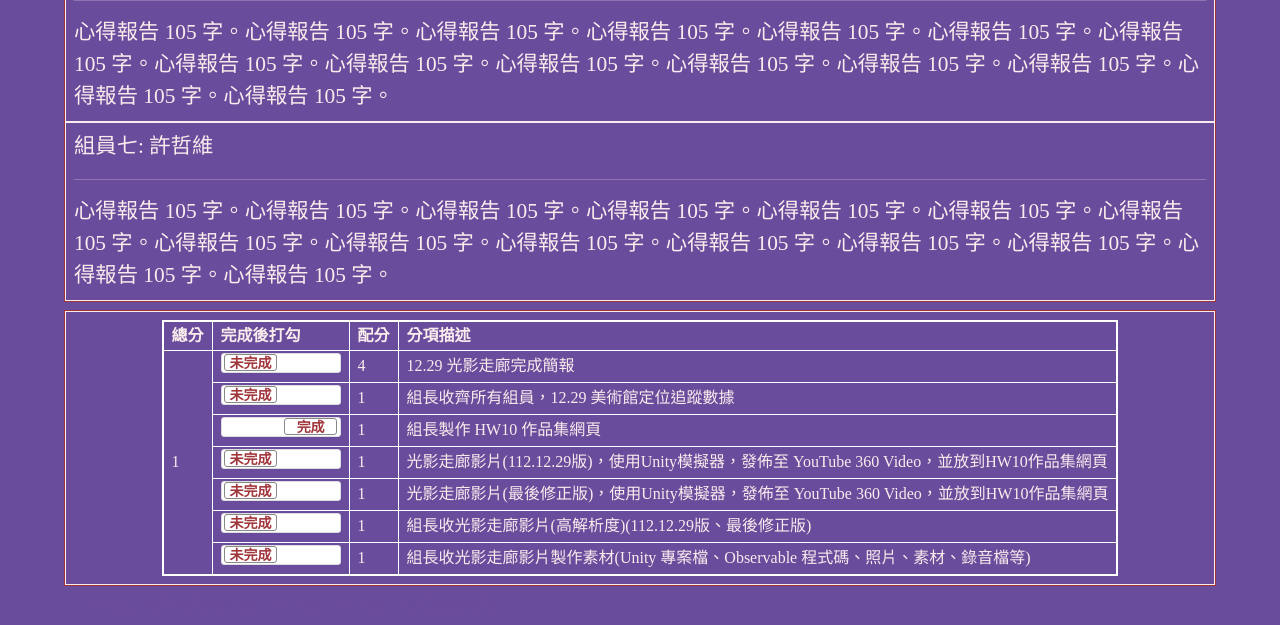
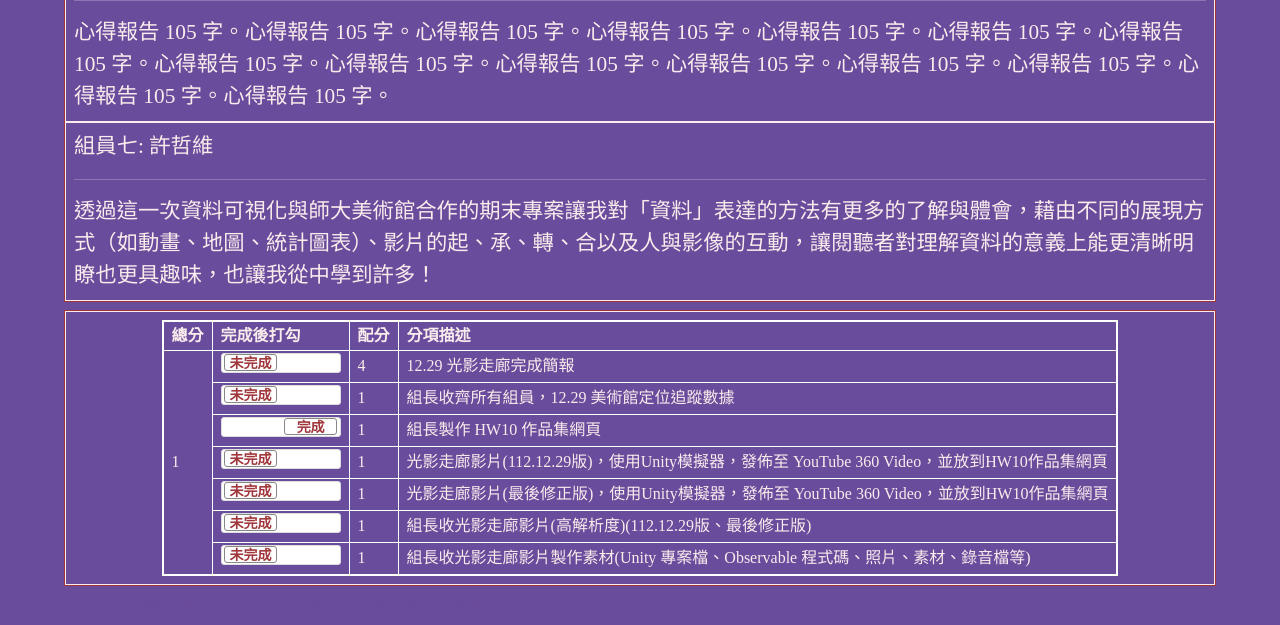
Before and after one commit to LINlisen/vis2023f, a plain HTML site: page hw10/index.html in a window 1280 px wide. Shown: the part 1160-1785 px from the top of the page. Drawn offline with nearby package versions, Linux system fonts and the light colour scheme.

Commit message:
hw10 add

```diff
--- a/hw10/index.html
+++ b/hw10/index.html
@@ -208,7 +208,7 @@
     </div>
     <div class="col-md-12 twenty">
       組員七: 許哲維<hr>
-      心得報告 105 字。心得報告 105 字。心得報告 105 字。心得報告 105 字。心得報告 105 字。心得報告 105 字。心得報告 105 字。心得報告 105 字。心得報告 105 字。心得報告 105 字。心得報告 105 字。心得報告 105 字。心得報告 105 字。心得報告 105 字。心得報告 105 字。
+      透過這一次資料可視化與師大美術館合作的期末專案讓我對「資料」表達的方法有更多的了解與體會，藉由不同的展現方式（如動畫、地圖、統計圖表）、影片的起、承、轉、合以及人與影像的互動，讓閱聽者對理解資料的意義上能更清晰明瞭也更具趣味，也讓我從中學到許多！
     </div>
   </div>
 
```
Also changed, not shown: 1 other file.
